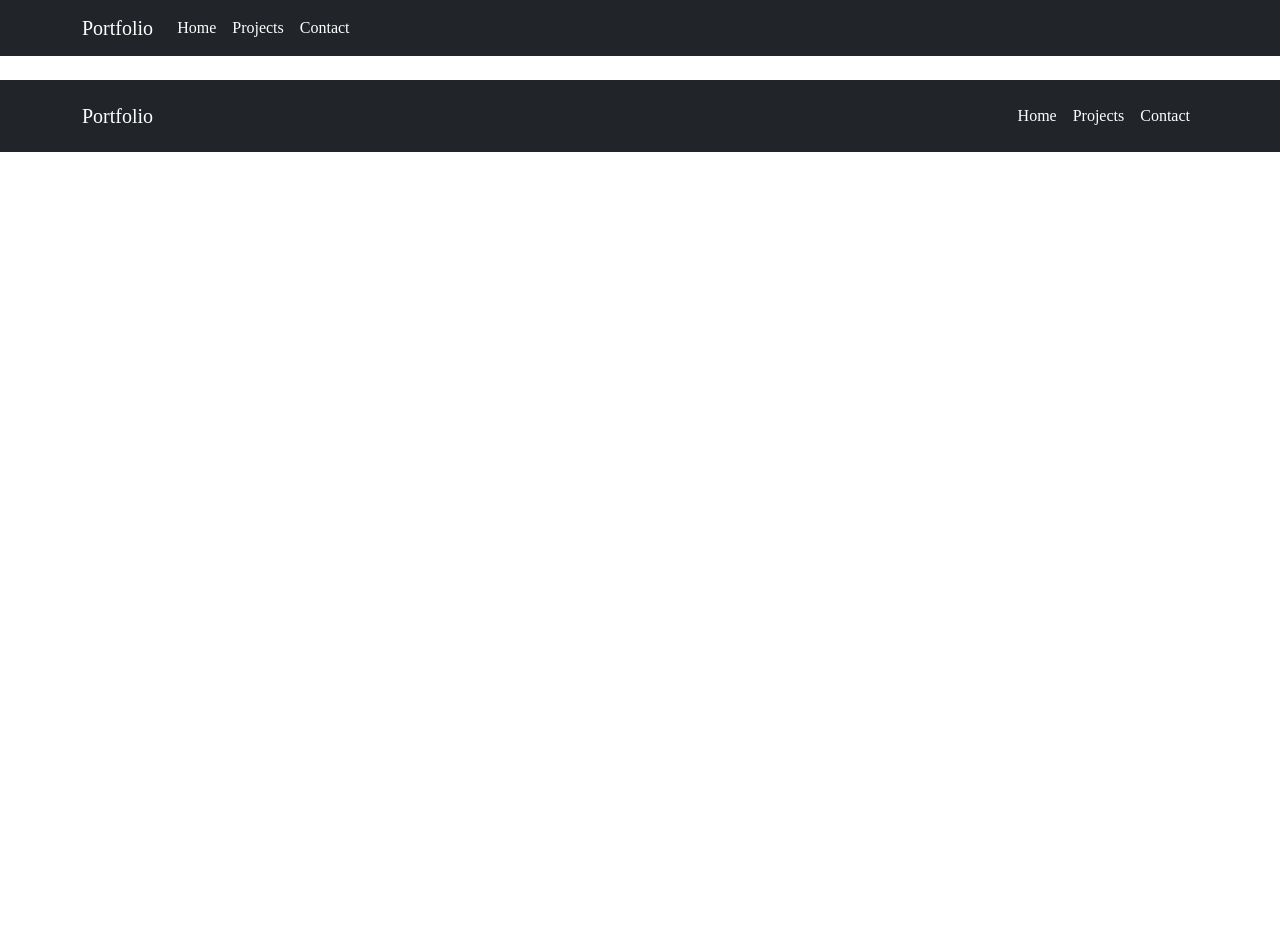
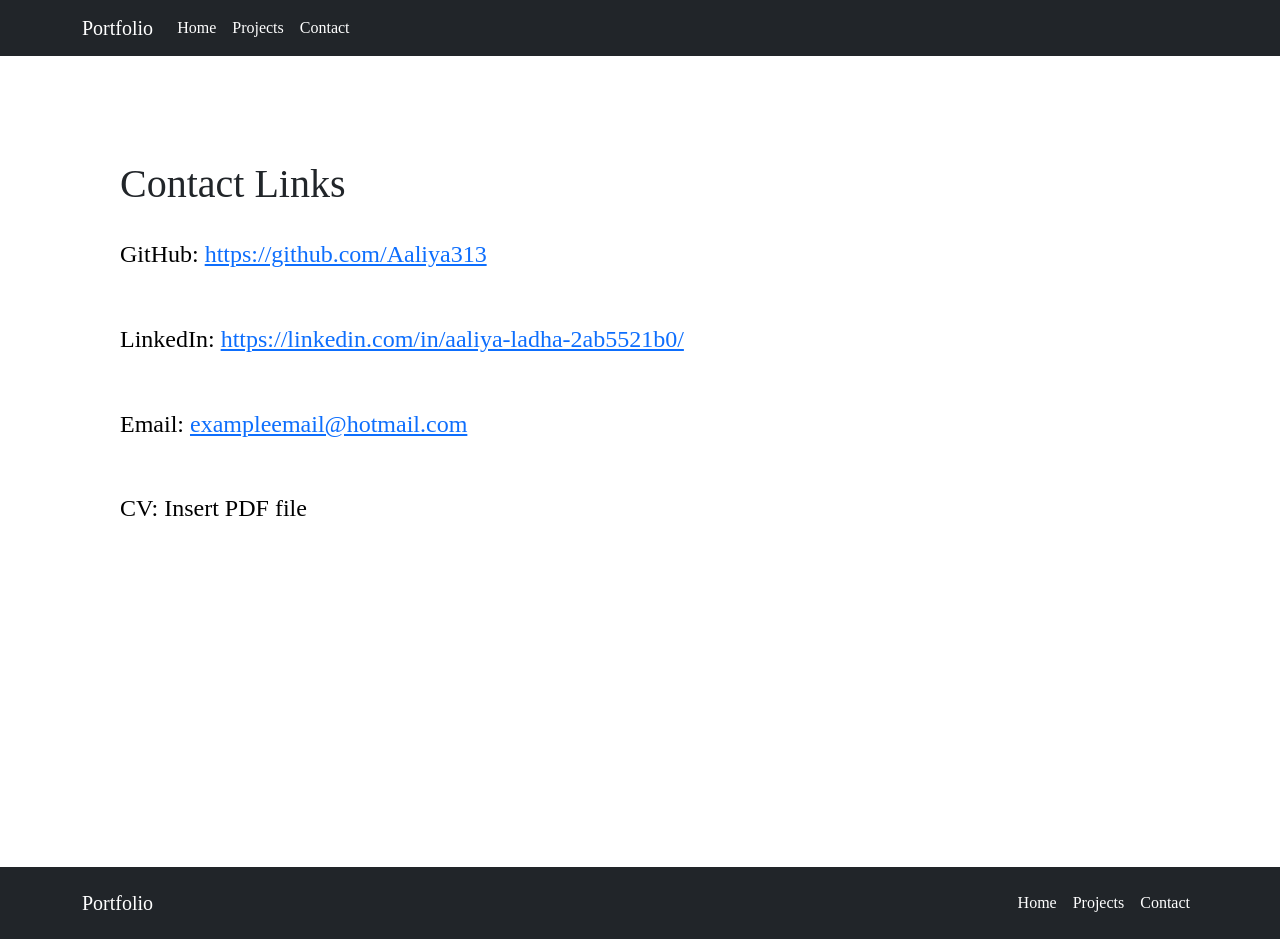
Before and after one commit to Aaliya313/Professional-Portfolio-using-React, a React (Create React App) app in the folder reactportfolio/: page /contactpage in a window 1280 px wide. Before the commit the page ends 800 px from the top, so only its background shows below. Built offline with nearby package versions, Linux system fonts and the light colour scheme.

Commit message:
added a body to the contactpage and made a new body component and added styles in style.css to the body component

```diff
--- /dev/null
+++ b/reactportfolio/src/components/mainbodycontact/mainbodycontact.js
@@ -0,0 +1,18 @@
+import React from "react";
+import { Link } from "react-router-dom";
+import "../mainbodycontact/style.css";
+
+function Mainbody() {
+  return (
+    <div className="body">
+        <h1>Contact Links</h1>
+        <h4>GitHub: <Link href="https://github.com/Aaliya313">https://github.com/Aaliya313</Link></h4> {/*links dont work*/}
+        <h4>LinkedIn: <Link>https://linkedin.com/in/aaliya-ladha-2ab5521b0/</Link> </h4>
+        <h4>Email: <Link>exampleemail@hotmail.com</Link></h4>
+        <h4>CV: Insert PDF file</h4>
+    </div>
+
+  );
+}
+
+export default Mainbody;
--- /dev/null
+++ b/reactportfolio/src/components/mainbodycontact/style.css
@@ -0,0 +1,12 @@
+.body h1 {
+    text-align: left;
+    margin-left:3em;
+    margin-top: 2em;
+}
+
+.body h4 {
+    color: black;
+    text-align: left;
+    margin-left: 4em;
+    padding: 1em
+}
--- a/reactportfolio/src/pages/Contactpage/contactpage.js
+++ b/reactportfolio/src/pages/Contactpage/contactpage.js
@@ -1,6 +1,7 @@
 import React from "react";
 import Header from "../../components/header/header";
 import Footer from "../../components/footer/footer";
+import Mainbody from "../../components/mainbodycontact/mainbodycontact";
 
 
 function Contactpage() {
@@ -8,6 +9,20 @@ function Contactpage() {
     <div className="App">
       <Header />
       <br />
+      <Mainbody />
+      <br />
+      <br />
+      <br />
+      <br />
+      <br />
+      <br />
+      <br />
+      <br />
+      <br />
+      <br />
+      <br />
+      <br />
+      <br />
       <Footer />
     </div>
   );
```
